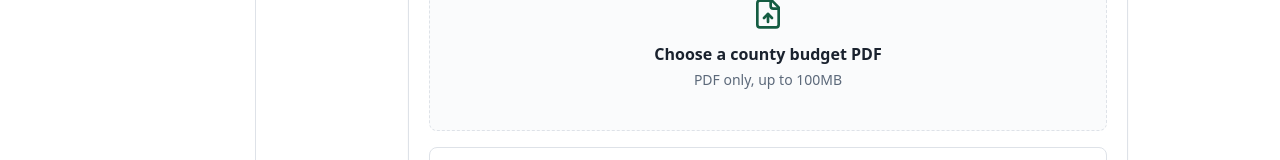
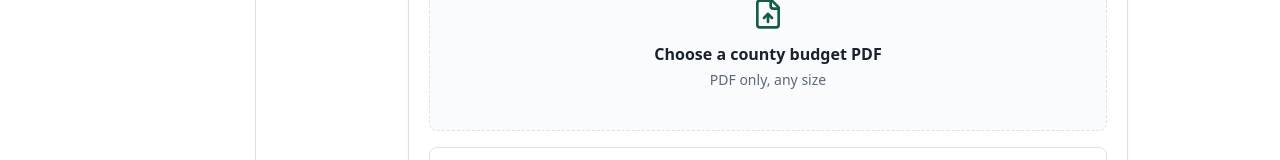
Before and after one commit to brucemwendwa/The-County-Budget-Watchdog, a Next.js app: page /upload in a window 1280 px wide. Shown: the part 360-520 px from the top of the page. Built offline with nearby package versions, Linux system fonts and the light colour scheme.

Commit message:
Remove PDF size limit checks: allow uploads of any size county budget documents

```diff
--- a/components/upload-panel.tsx
+++ b/components/upload-panel.tsx
@@ -10,7 +10,6 @@ import { Card, CardContent, CardDescription, CardHeader, CardTitle } from "@/com
 import { Select } from "@/components/ui/select";
 import { FINANCIAL_YEARS } from "@/lib/kenya";
 import { DOCUMENT_TYPE_LABELS, type ExtractionResult } from "@/lib/types";
-import { MAX_PDF_BYTES, MAX_PDF_ERROR, MAX_PDF_LABEL } from "@/lib/upload-limits";
 
 /**
  * Uploads a budget PDF and shows what the pipeline actually managed to read.
@@ -37,10 +36,6 @@ export function UploadPanel() {
 
   async function upload() {
     if (!file) return;
-    if (file.size > MAX_PDF_BYTES) {
-      setError(MAX_PDF_ERROR);
-      return;
-    }
 
     setLoading(true);
     setError("");
@@ -82,7 +77,7 @@ export function UploadPanel() {
           <label className="flex cursor-pointer flex-col items-center justify-center rounded-lg border border-dashed bg-muted/40 px-4 py-10 text-center transition-colors hover:border-primary/40 hover:bg-accent/40">
             <FileUp className="h-8 w-8 text-primary" aria-hidden />
             <span className="mt-3 font-semibold">{file ? file.name : "Choose a county budget PDF"}</span>
-            <span className="mt-1 text-sm text-muted-foreground">PDF only, up to {MAX_PDF_LABEL}</span>
+            <span className="mt-1 text-sm text-muted-foreground">PDF only, any size</span>
             <input className="sr-only" type="file" accept="application/pdf" onChange={onFileChange} />
           </label>
 
```
